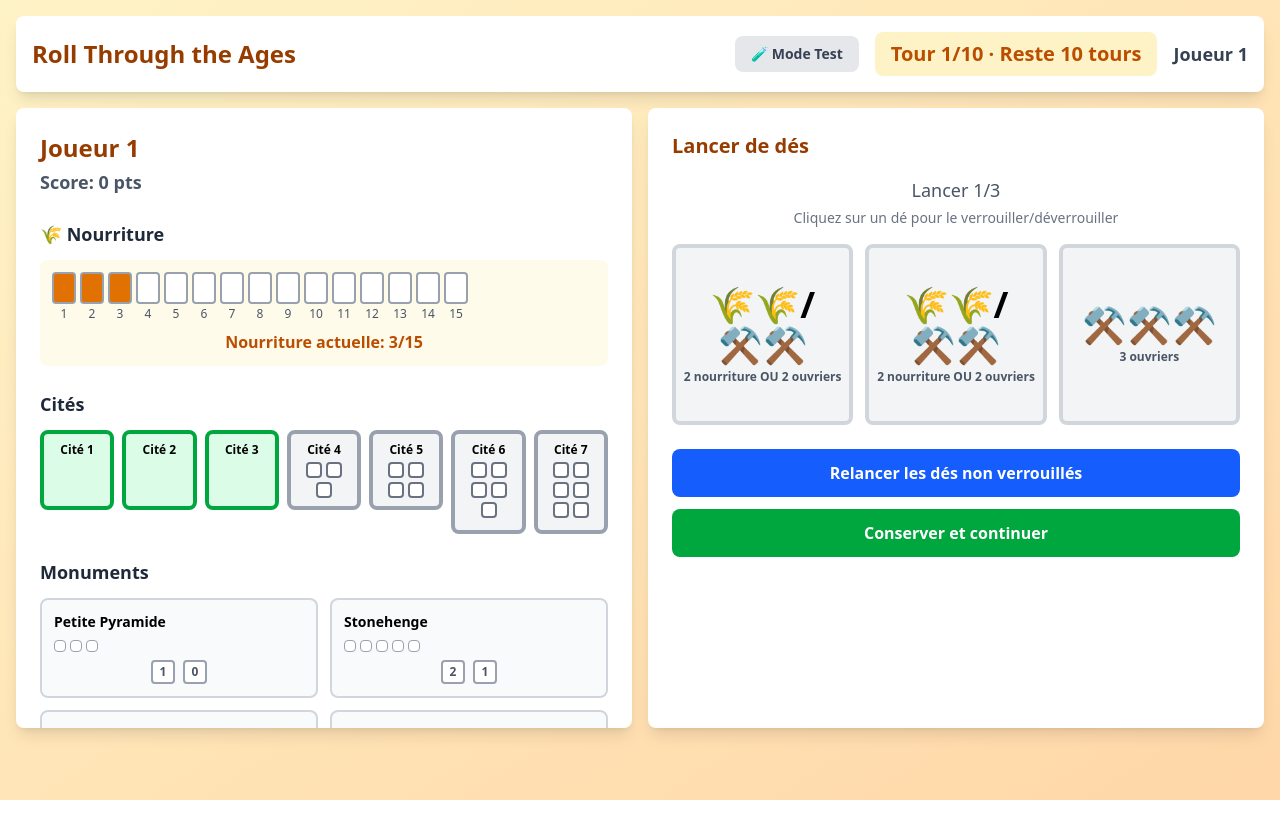
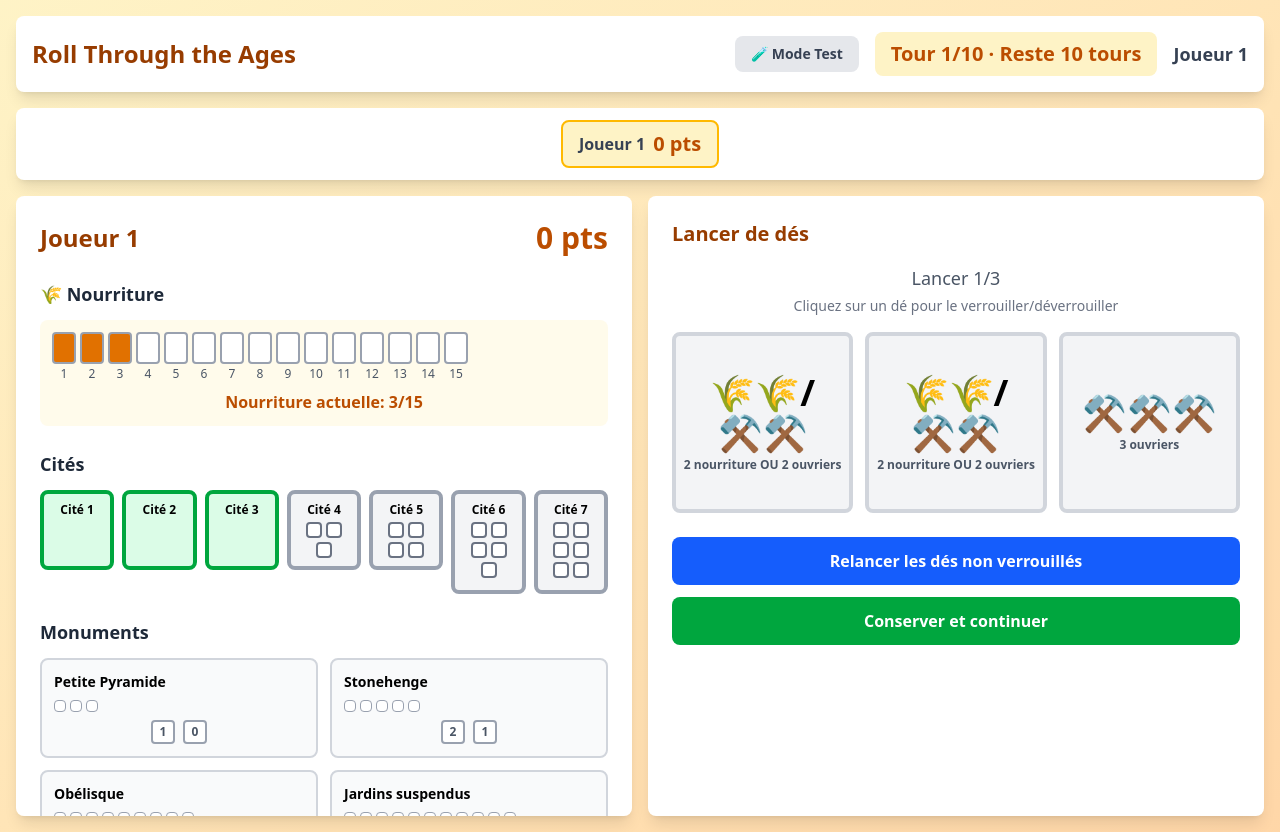
Before and after one commit to bastosh/roll-through-the-ages, a React (Vite) app: page / in a window 1280 px wide. Both pictures are taken after a click on the button "Commencer la partie". Before the commit the page ends 800 px from the top, so only its background shows below. Built offline with nearby package versions, Linux system fonts and the light colour scheme.

Commit message:
improve player scores

```diff
--- a/src/components/Game.jsx
+++ b/src/components/Game.jsx
@@ -1105,6 +1105,29 @@
           </div>
         </div>
 
+        {/* Score Display */}
+        <div className="bg-white rounded-lg shadow-lg p-3 mb-4">
+          <div className="flex items-center justify-around gap-2">
+            {players.map(function(player, idx) {
+              const isCurrentPlayer = idx === currentPlayerIndex;
+              return (
+                <div
+                  key={idx}
+                  className={'flex items-center gap-2 px-4 py-2 rounded-lg ' + (
+                    isCurrentPlayer ? 'bg-amber-100 border-2 border-amber-400' : 'bg-gray-50'
+                  )}
+                >
+                  <span className="font-semibold text-gray-700">{player.name}</span>
+                  <span className="text-xl font-bold text-amber-700">{player.score} pts</span>
+                  {player.disasters > 0 && (
+                    <span className="text-sm text-red-600">💀 {player.disasters}</span>
+                  )}
+                </div>
+              );
+            })}
+          </div>
+        </div>
+
         <div className="grid grid-cols-2 gap-4" style={{ height: 'calc(100vh - 180px)' }}>
           <PlayerScorePanel
             player={currentPlayer}
--- a/src/components/PlayerScorePanel.jsx
+++ b/src/components/PlayerScorePanel.jsx
@@ -331,10 +331,10 @@
 
   return (
     <div className="bg-white rounded-lg shadow-lg p-6 h-full overflow-y-auto">
-      <div className="mb-6">
+      <div className="mb-6 flex items-center justify-between">
         <h2 className="text-2xl font-bold text-amber-800">{player.name}</h2>
-        <div className="text-lg font-semibold text-gray-600 mt-1">
-          Score: {player.score} pts
+        <div className="text-3xl font-bold text-amber-700">
+          {player.score} pts
         </div>
       </div>
 
```
